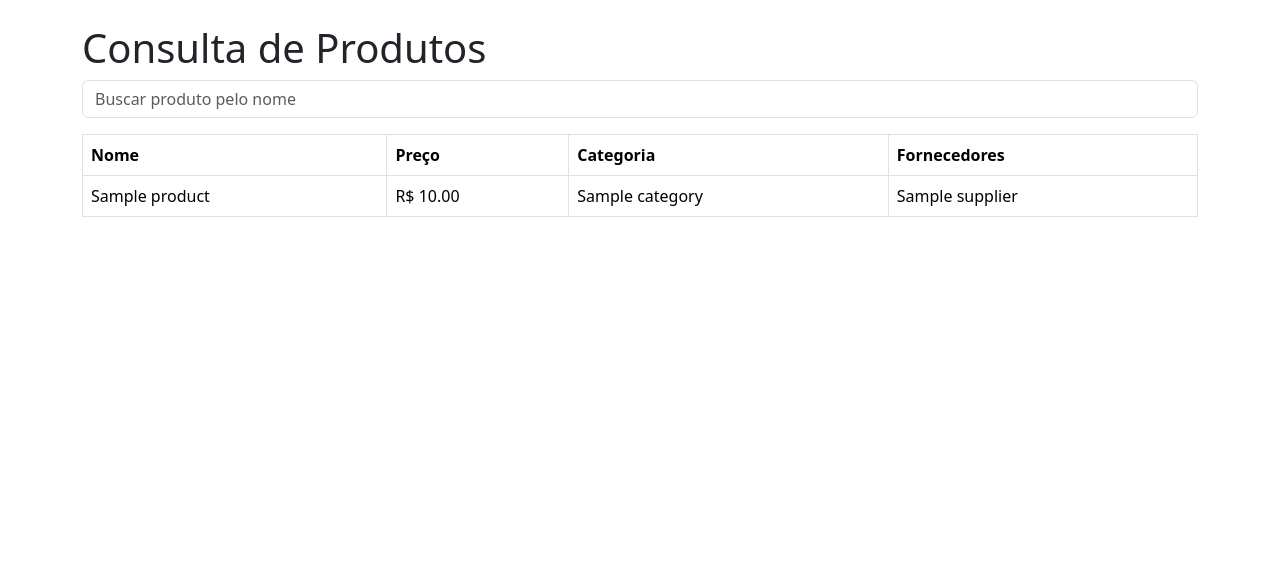
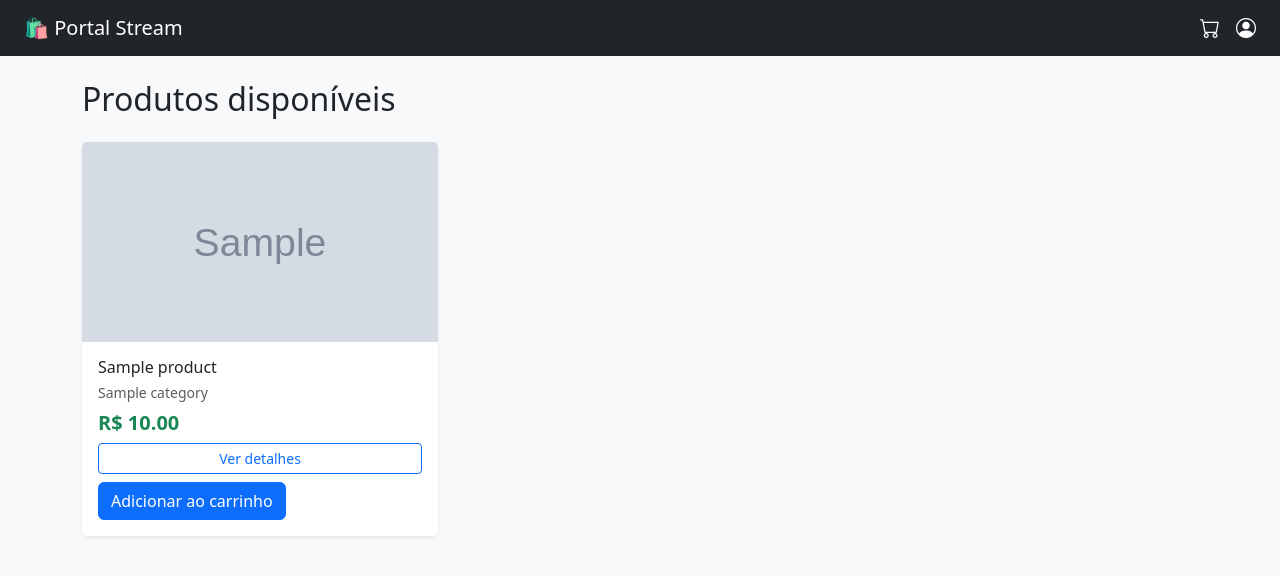
Before and after one commit to BrenoMatheus/django-sales-system-semeq, a Django app: page /produtos/ in a window 1280 px wide. Shown: the top 576 px of the page. Run offline with Django 5.2, Linux system fonts and the light colour scheme; tables that the repository leaves empty hold one stand-in row (values such as "Sample post"); grey boxes marked "Sample" are stand-in pictures.

Commit message:
feat: melhora UI dos cards e cria página de detalhe do produto

```diff
--- a/products/urls.py
+++ b/products/urls.py
@@ -3,4 +3,5 @@ from . import views
 
 urlpatterns = [
     path('', views.product_list, name='product_list'),
+    path("<int:pk>/", views.product_detail, name="product_detail"),
 ]
--- a/products/views.py
+++ b/products/views.py
@@ -1,7 +1,5 @@
-from django.shortcuts import render
-
 # Create your views here.
-from django.shortcuts import render
+from django.shortcuts import render, get_object_or_404
 from .models import Product
 
 
@@ -17,3 +15,10 @@ def product_list(request):
         "products": products,
         "search": search or ""
     })
+
+def product_detail(request, pk):
+    product = get_object_or_404(Product, pk=pk)
+
+    return render(request, "products/product_detail.html", {
+        "product": product
+    })
--- /dev/null
+++ b/templates/base.html
@@ -0,0 +1,31 @@
+<!DOCTYPE html>
+<html lang="pt-br">
+<head>
+    <meta charset="UTF-8">
+    <title>{% block title %}Portal Stream{% endblock %}</title>
+
+    <link href="https://cdn.jsdelivr.net/npm/bootstrap@5.3.2/dist/css/bootstrap.min.css" rel="stylesheet">
+    <link href="https://cdn.jsdelivr.net/npm/bootstrap-icons@1.11.1/font/bootstrap-icons.css" rel="stylesheet">
+</head>
+<body class="bg-light">
+
+<nav class="navbar navbar-dark bg-dark px-4">
+    <a class="navbar-brand" href="/products/">🛍 Portal Stream</a>
+
+    <div class="d-flex gap-3 align-items-center">
+        <a href="/cart/" class="text-white fs-5">
+            <i class="bi bi-cart"></i>
+        </a>
+
+        <a href="/logout/" class="text-white fs-5">
+            <i class="bi bi-person-circle"></i>
+        </a>
+    </div>
+</nav>
+
+<div class="container mt-4">
+    {% block content %}{% endblock %}
+</div>
+
+</body>
+</html>
--- a/templates/products/product_list.html
+++ b/templates/products/product_list.html
@@ -1,43 +1,66 @@
-<!DOCTYPE html>
-<html>
-<head>
-    <title>Produtos</title>
-    <link href="https://cdn.jsdelivr.net/npm/bootstrap@5.3.2/dist/css/bootstrap.min.css" rel="stylesheet">
-</head>
-<body class="container mt-4">
+{% extends "base.html" %}
 
-    <h1>Consulta de Produtos</h1>
+{% block title %}Produtos{% endblock %}
 
-    <form method="get" class="mb-3">
-        <input type="text" name="q" value="{{ search }}" class="form-control" placeholder="Buscar produto pelo nome">
-    </form>
+{% block content %}
+<h2 class="mb-4">Produtos disponíveis</h2>
 
-    <table class="table table-bordered">
-        <thead>
-            <tr>
-                <th>Nome</th>
-                <th>Preço</th>
-                <th>Categoria</th>
-                <th>Fornecedores</th>
-            </tr>
-        </thead>
-        <tbody>
-            {% for product in products %}
-                <tr>
-                    <td>{{ product.name }}</td>
-                    <td>R$ {{ product.price }}</td>
-                    <td>{{ product.category }}</td>
-                    <td>
-                        {% for s in product.suppliers.all %}
-                            {{ s.name }}{% if not forloop.last %}, {% endif %}
-                        {% endfor %}
-                    </td>
-                </tr>
-            {% empty %}
-                <tr><td colspan="4">Nenhum produto encontrado.</td></tr>
-            {% endfor %}
-        </tbody>
-    </table>
+<div class="row row-cols-1 row-cols-md-3 g-4">
+    {% for product in products %}
+        <div class="col">
+            <div class="card h-100 border-0 shadow-sm product-card">
 
-</body>
-</html>
+                <!-- Imagem clicável -->
+                <a href="{% url 'product_detail' product.id %}" class="text-decoration-none">
+                    {% if product.image %}
+                        <img src="{{ product.image.url }}" class="card-img-top product-img">
+                    {% else %}
+                        <div class="d-flex align-items-center justify-content-center bg-light product-img">
+                            <span class="text-muted">Sem imagem</span>
+                        </div>
+                    {% endif %}
+                </a>
+
+                <div class="card-body d-flex flex-column">
+                    <h6 class="card-title mb-1">{{ product.name }}</h6>
+
+                    <small class="text-muted">
+                        {{ product.category.name }}
+                    </small>
+
+                    <h5 class="mt-2 text-success fw-bold">
+                        R$ {{ product.price }}
+                    </h5>
+
+                    <div class="mt-auto ">
+                        <a href="{% url 'product_detail' product.id %}" class="btn btn-outline-primary btn-sm w-100 mb-2">
+                            Ver detalhes
+                        </a>
+                        <button class="btn btn-primary">
+                            Adicionar ao carrinho
+                        </button>
+                    </div>
+                </div>
+            </div>
+        </div>
+    {% endfor %}
+</div>
+
+
+<style>
+.product-img {
+    height: 200px;
+    object-fit: cover;
+}
+
+.product-card {
+    transition: transform 0.2s ease, box-shadow 0.2s ease;
+}
+
+.product-card:hover {
+    transform: translateY(-4px);
+    box-shadow: 0 10px 20px rgba(0,0,0,0.08);
+}
+</style>
+
+{% endblock %}
```
Also changed, not shown: templates/products/product_detail.html (added, +54 -0 lines).
